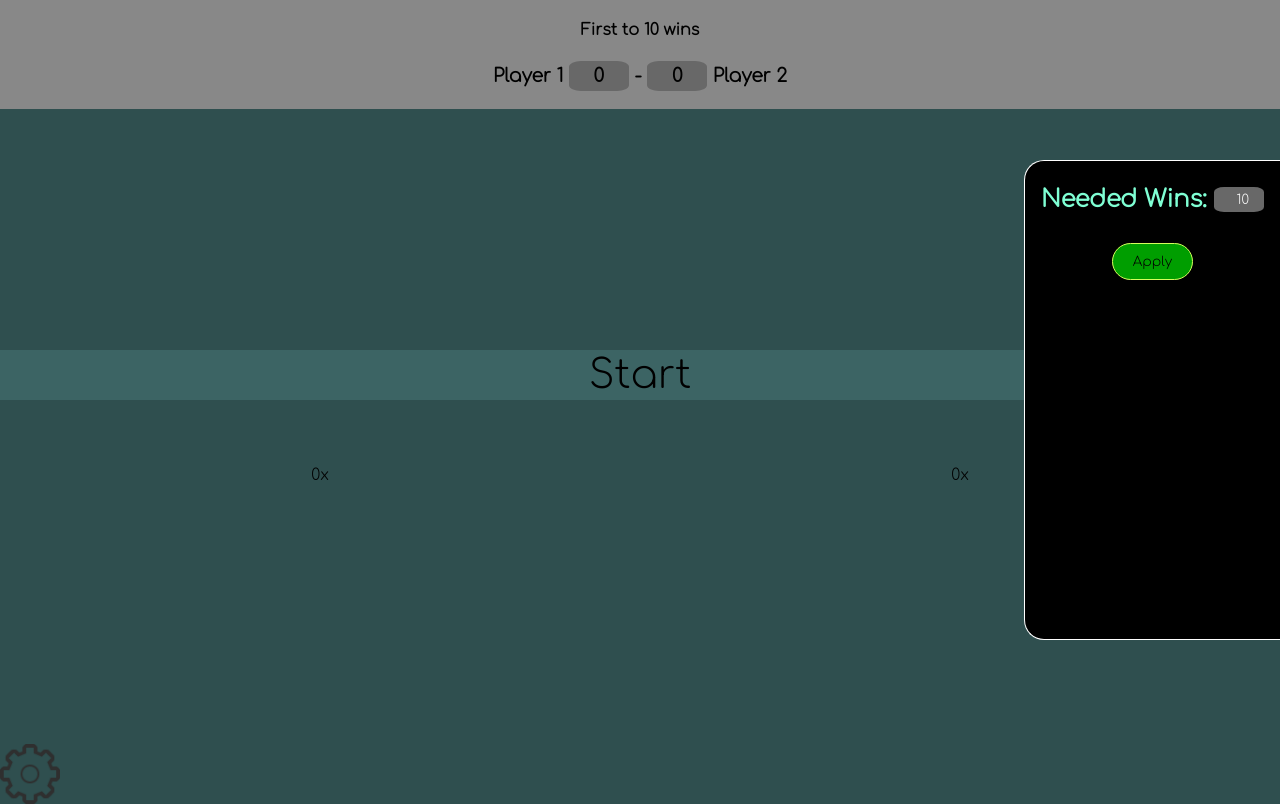
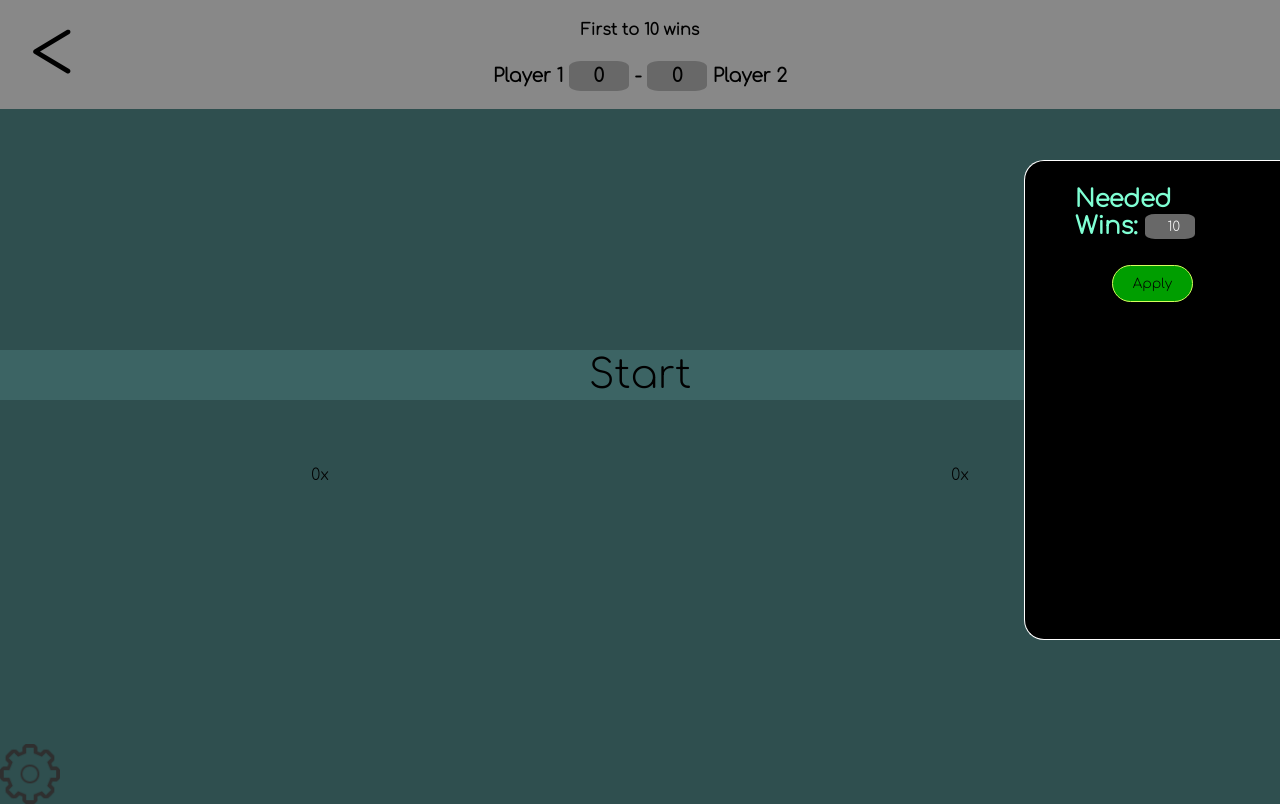
Before and after one commit to NukieGIT/rock-paper-scissors, a plain HTML site: page multiPlayer/index.html in a window 1280 px wide. Both pictures are taken after a click on the picture 30 px from the left and 774 px from the top of the page. Shown: the top 804 px of the page. Drawn offline with nearby package versions, Linux system fonts and the light colour scheme.

Commit message:
Add go back button to 2 of the modes

```diff
--- a/multiPlayer/index.html
+++ b/multiPlayer/index.html
@@ -12,6 +12,9 @@
 </head>
 <body>
     <div class="container">
+        <div class="backButton">
+            <a href="../"><</a>
+        </div>
         <div class="result">
             <h4>First to <span id="winsAmount"></span> wins</h4>
             <h3>Player 1 <span id="p1Score">0</span> - <span id="p2Score">0</span> Player 2</h3>
--- a/multiPlayer/style.css
+++ b/multiPlayer/style.css
@@ -27,6 +27,34 @@ body{
   .player { grid-area: player; width: 200px;}
 
   .pc { grid-area: pc; width: 200px;}
+
+  .backButton{
+    position: absolute;
+    font-size: 5em;
+    left: 30px;
+    top: 10px;
+}
+
+.backButton a, .backButton a:link, .backButton a:visited{
+    text-decoration: none;
+    color: black;
+}
+
+.backButton:hover{
+    animation: moveSideways 1s alternate 1 forwards ease-in-out;
+}
+
+@keyframes moveSideways {
+    0%{
+        transform: translateX(0);
+    }
+    50%{
+        transform: translateX(-20px);
+    }
+    100%{
+        transform: translateX(0);
+    }
+}
 
 
 .button1{
@@ -143,17 +171,12 @@ body{
     /* animation: scaleDown .3s ease-in-out; */
 }
 
-.settingsIcon:hover{
-    animation: scaleUp .3s alternate ease-in-out infinite;
-    /* transform: scale(1.05); */
-}
-
 .settingsIcon.spin{
     transform: rotate(180deg);
 }
 
 .settings{
-    /* overflow-y: scroll; */
+    overflow-y: auto;
     display: flex;
     border-top: 1px solid white;
     border-left: 1px solid white;
@@ -169,7 +192,7 @@ body{
     top: 20vh;
     bottom: 20vh;
     right: 80vw;
-    left: 0;
+    padding: 0px 50px 0px 50px;
     transform: translateX(-20vw);
     transition: all 1s ease-in-out;
 }
--- a/singlePlayer/style.css
+++ b/singlePlayer/style.css
@@ -28,6 +28,34 @@ body{
 
   .pc { grid-area: pc; width: 200px;}
 
+
+.backButton{
+    position: absolute;
+    font-size: 5em;
+    left: 30px;
+    top: 10px;
+}
+
+.backButton a, .backButton a:link, .backButton a:visited{
+    text-decoration: none;
+    color: black;
+}
+
+.backButton:hover{
+    animation: moveSideways 1s alternate 1 forwards ease-in-out;
+}
+
+@keyframes moveSideways {
+    0%{
+        transform: translateX(0);
+    }
+    50%{
+        transform: translateX(-20px);
+    }
+    100%{
+        transform: translateX(0);
+    }
+}
 
 .button1{
     width: 100vw;
@@ -134,35 +162,12 @@ body{
     /* animation: scaleDown .3s ease-in-out; */
 }
 
-.settingsIcon:hover{
-    animation: scaleUp .3s alternate ease-in-out infinite;
-    /* transform: scale(1.05); */
-}
-
-/* @keyframes scaleUp {
-    from{
-        transform: scale(1);
-    }
-    to{
-        transform: scale(1.05);
-    }
-}
-
-@keyframes scaleDown {
-    from{
-        transform: scale(1.05);
-    }
-    to{
-        transform: scale(1);
-    }
-} */
-
 .settingsIcon.spin{
     transform: rotate(180deg);
 }
 
 .settings{
-    /* overflow-y: scroll; */
+    overflow-y: auto;
     display: flex;
     border-top: 1px solid white;
     border-left: 1px solid white;
@@ -178,7 +183,7 @@ body{
     top: 20vh;
     bottom: 20vh;
     right: 80vw;
-    left: 0;
+    padding: 0px 50px 0px 50px;
     transform: translateX(-20vw);
     transition: all 1s ease-in-out;
 }
@@ -244,36 +249,6 @@ body{
     border: 1px solid white;
 }
 
-/* .chancesPercentOutputText{
-    position: relative;
-    color: white;
-    bottom: 5%;
-}
-
-.chancesPercentOutputText.redPulse{
-    animation: redPulse 1s alternate infinite ease-in-out;
-} */
-
-/* .chancesPercentOutputText2{
-    visibility: hidden;
-    position: relative;
-    color: lightgray;
-    bottom: 10%;
-}
-
-.chancesPercentOutputText2.show{
-    visibility: visible;
-} */
-
-@keyframes redPulse {
-    from{
-        color: white;
-    }
-    to{
-        color: red;
-    }
-}
-
 .userInput{
     color: white;
     background-color: rgb(104, 104, 104);
```
Also changed, not shown: singlePlayer/index.html (+3 -2 lines).
